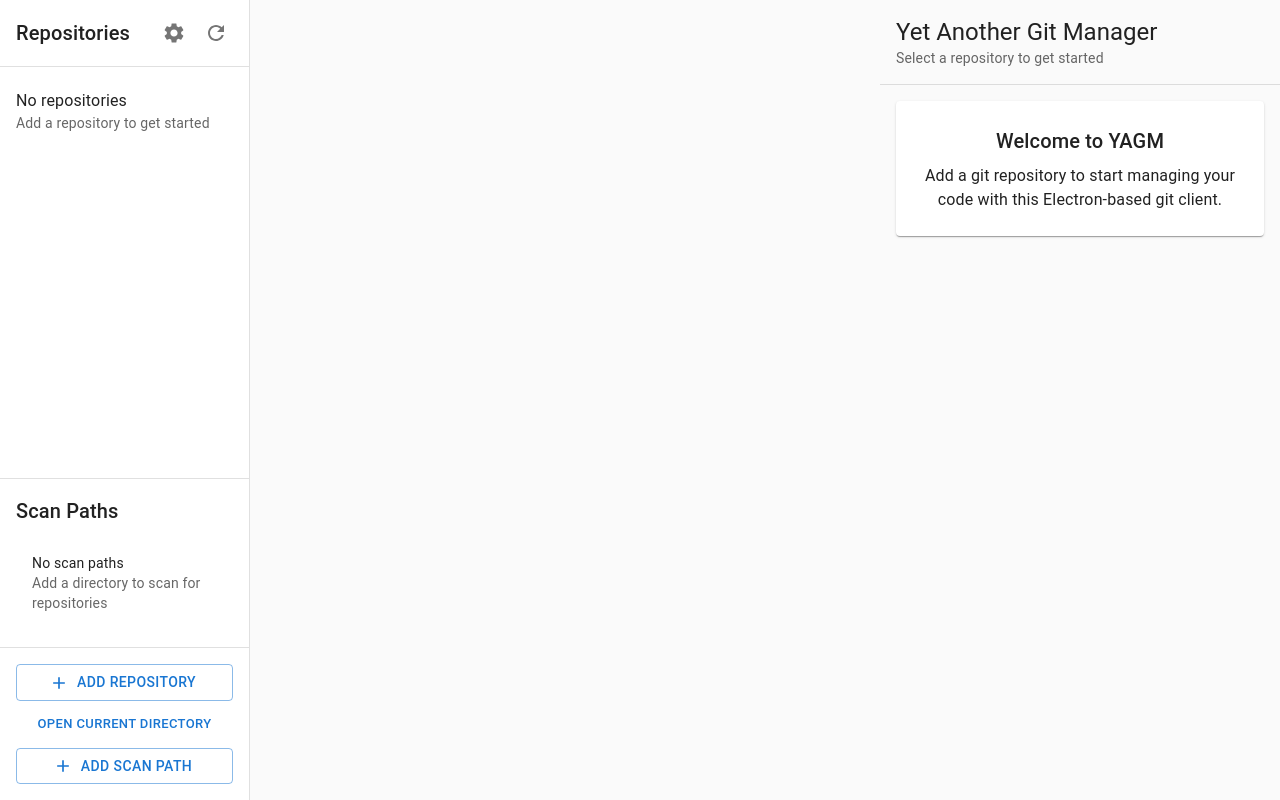
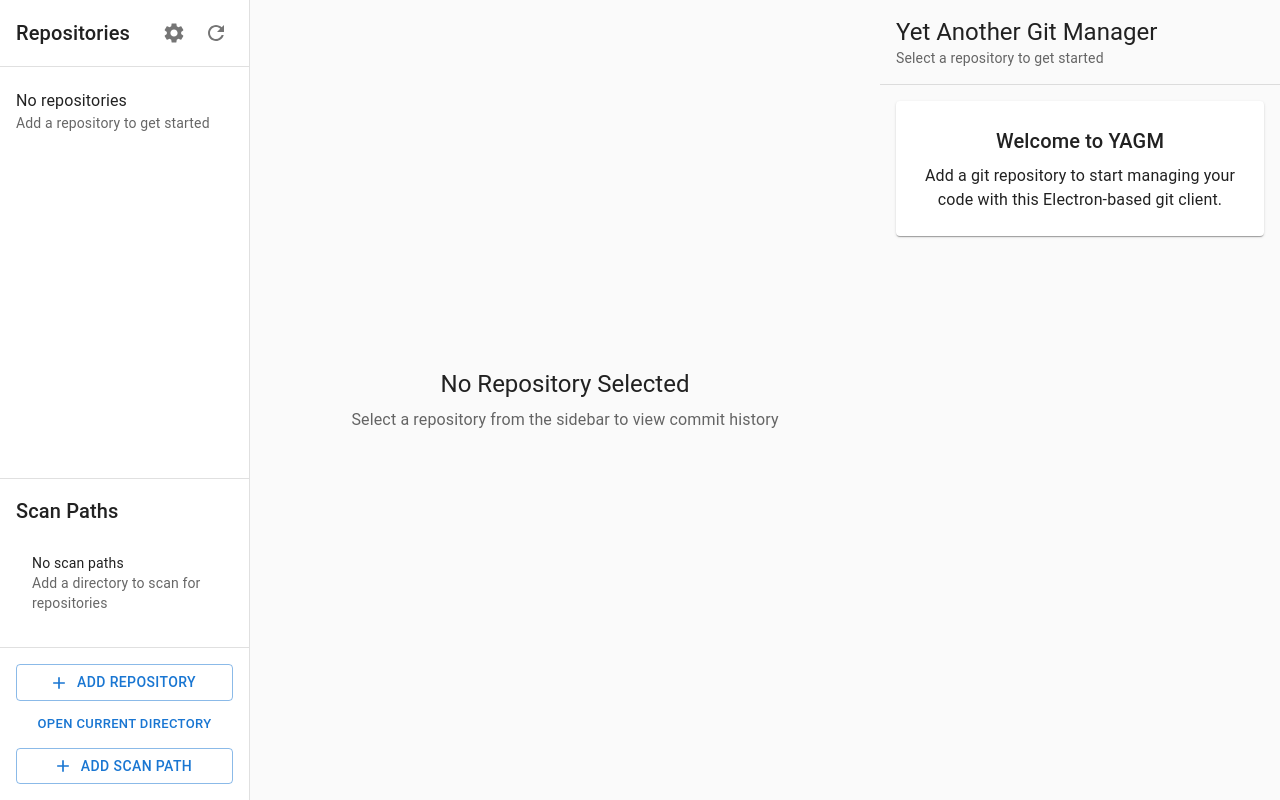
Before and after one commit to Ulif1/yagm, a React (Vite) app: page / in a window 1280 px wide. Built offline with nearby package versions, Linux system fonts and the light colour scheme.

Commit message:
add placeholder for empty commit list

```diff
--- a/src/renderer/components/CommitHistory.tsx
+++ b/src/renderer/components/CommitHistory.tsx
@@ -150,7 +150,18 @@ const CommitHistory: React.FC<CommitHistoryProps> = ({ currentRepository, onComm
   );
 
   if (!currentRepository) {
-    return null;
+    return (
+      <Box sx={{ height: '100%', display: 'flex', alignItems: 'center', justifyContent: 'center', p: 3 }}>
+        <Box sx={{ textAlign: 'center' }}>
+          <Typography variant="h5" gutterBottom>
+            No Repository Selected
+          </Typography>
+          <Typography variant="body1" color="text.secondary">
+            Select a repository from the sidebar to view commit history
+          </Typography>
+        </Box>
+      </Box>
+    );
   }
 
   return (
```
